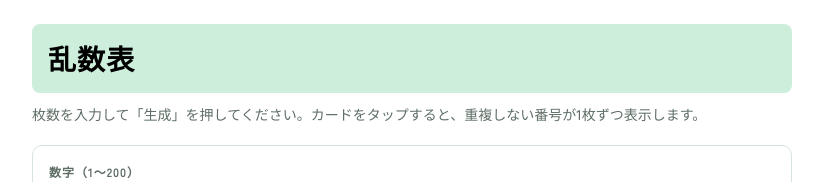
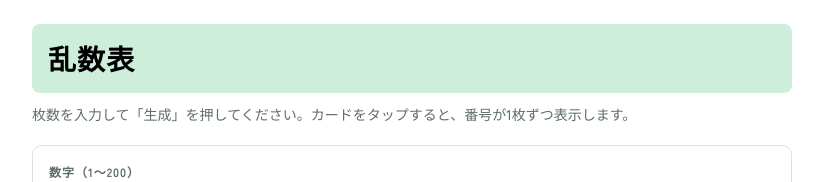
Before and after one commit to kuki-lawn-tennis/random, a plain HTML site: page index.html in a window 1280 px wide. Shown: the top 182 px of the page, without its empty margins (228-1051 px from the left). Drawn offline with Linux system fonts and the light colour scheme.

Commit message:
Update instruction text in index.html

```diff
--- a/index.html
+++ b/index.html
@@ -245,7 +245,7 @@
 <div class="wrap">
   <header>
     <h1>乱数表</h1>
-    <p class="lead">枚数を入力して「生成」を押してください。カードをタップすると、重複しない番号が1枚ずつ表示します。</p>
+    <p class="lead">枚数を入力して「生成」を押してください。カードをタップすると、番号が1枚ずつ表示します。</p>
   </header>
 
   <form class="panel" id="form" novalidate>
```
